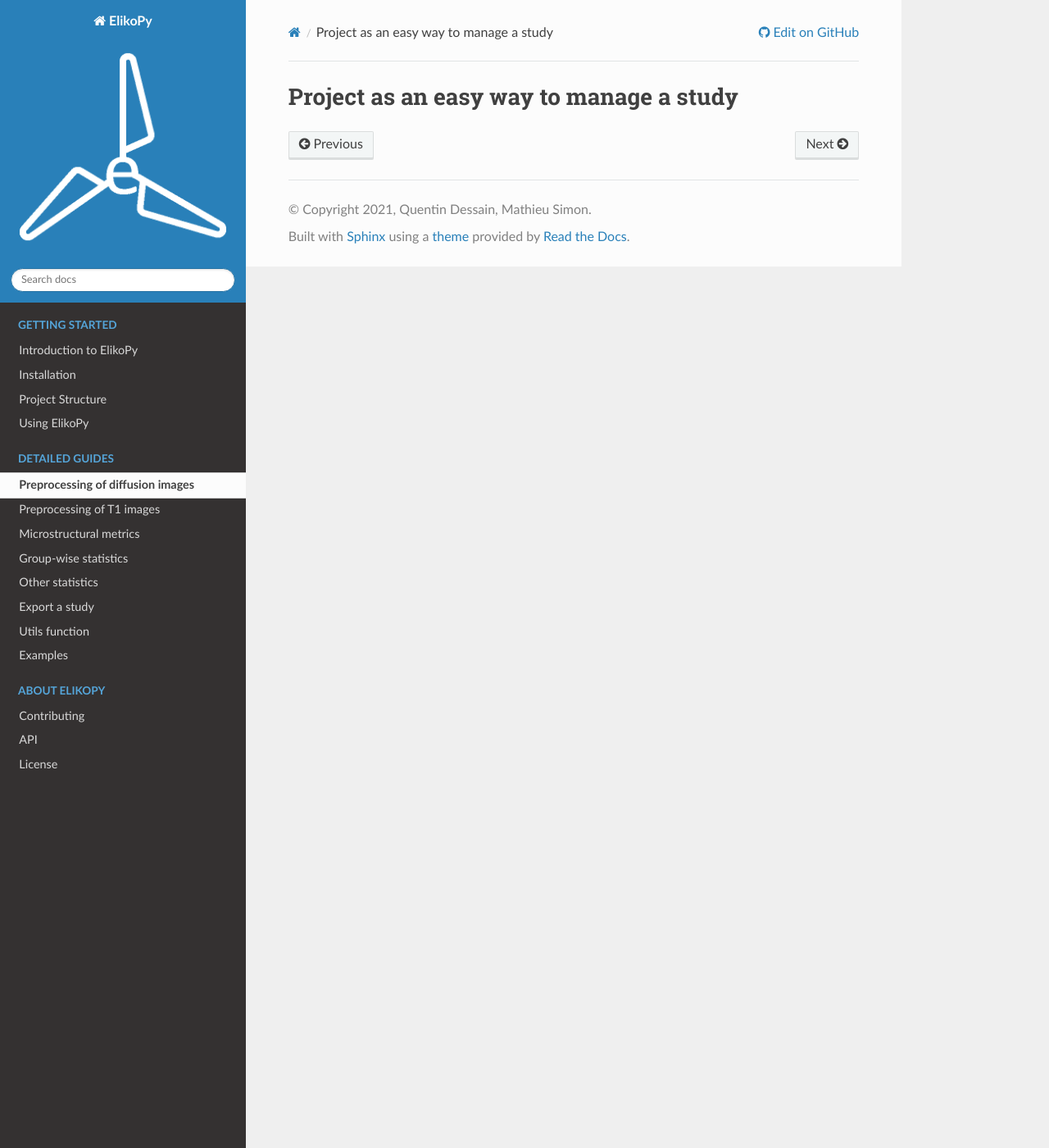
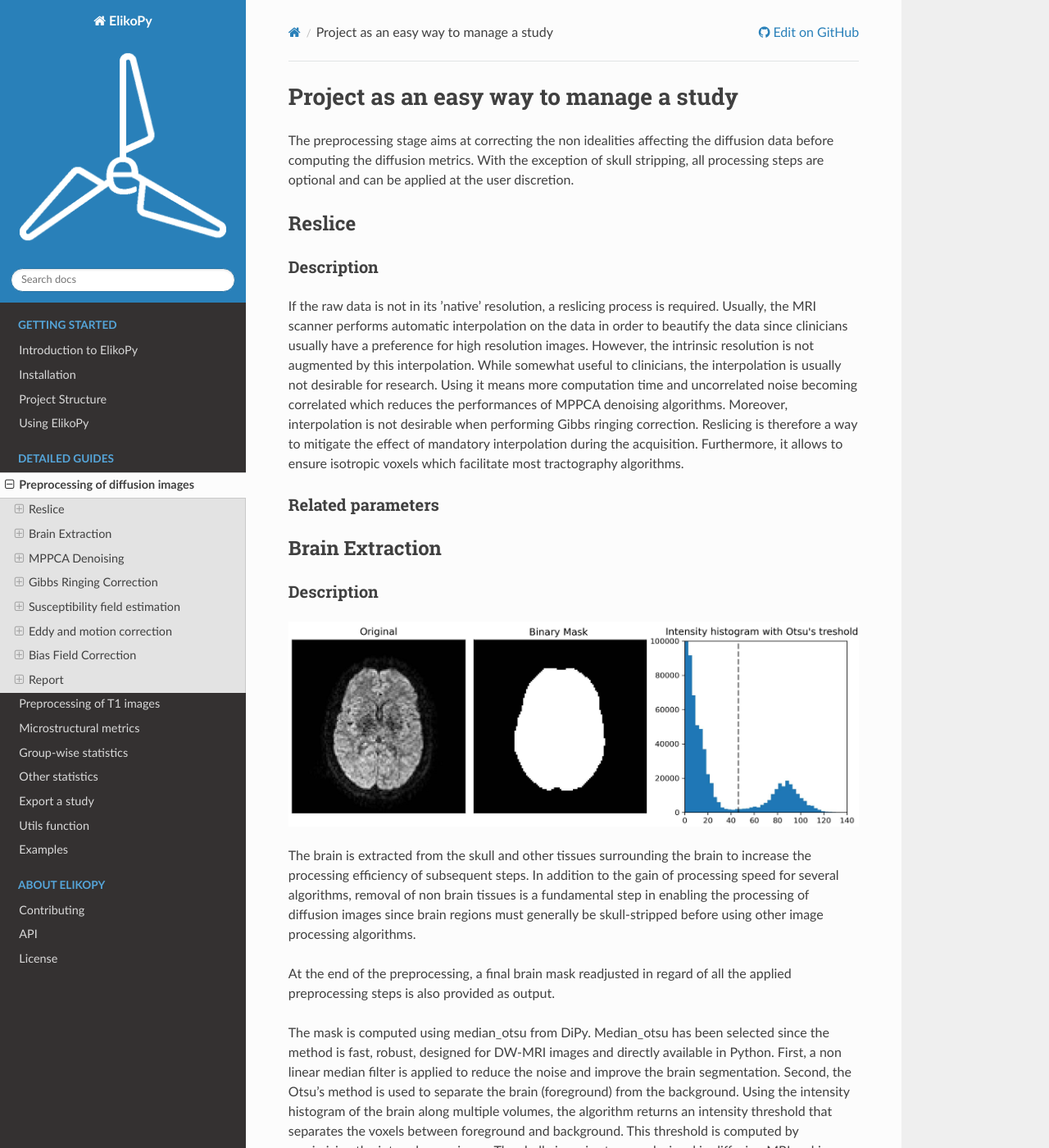
Before and after one commit to Hyedryn/elikopy, a Sphinx documentation site: the page built from docs/preprocessing_dmri.rst, in a window 1280 px wide and 1400 px high. Shown: the whole window at 82% size. Built offline with Sphinx 7.4.7 and the Read the Docs theme 2.0.0, drawn with Linux system fonts in a browser that asks for light colours; some of the changed text lies outside the part shown.

Commit message:
Doc dmri preproc part 1

```diff
--- a/docs/preprocessing_dmri.rst
+++ b/docs/preprocessing_dmri.rst
@@ -3,3 +3,151 @@
 ========================================
 Project as an easy way to manage a study
 ========================================
+
+The preprocessing stage aims at correcting the non idealities affecting the diffusion data
+before computing the diffusion metrics. With the exception of skull stripping, all processing steps are optional and can be applied at the
+user discretion.
+
+-------
+Reslice
+-------
+
+Description
+^^^^^^^^^^^
+
+If the raw data is not in its ’native’ resolution, a reslicing process is required. Usually, the
+MRI scanner performs automatic interpolation on the data in order to beautify the data
+since clinicians usually have a preference for high resolution images. However, the intrinsic
+resolution is not augmented by this interpolation. While somewhat useful to clinicians, the
+interpolation is usually not desirable for research. Using it means more computation time
+and uncorrelated noise becoming correlated which reduces the performances of MPPCA
+denoising algorithms. Moreover, interpolation is not desirable when performing Gibbs
+ringing correction. Reslicing is therefore a way to mitigate the
+effect of mandatory interpolation during the acquisition. Furthermore, it allows to ensure
+isotropic voxels which facilitate most tractography algorithms.
+
+
+Related parameters
+^^^^^^^^^^^^^^^^^^
+
+
+----------------
+Brain Extraction
+----------------
+
+Description
+^^^^^^^^^^^
+
+.. image:: pictures/preproc_bet.jpg
+	:width: 800
+	:alt: Original b0 images and binary mask obtained with using median_otsu are shown in the left and middle panels, while the thresholded histogram used by median otsu is shown in the right panel.
+
+The brain is extracted from the skull and other tissues surrounding the brain to increase
+the processing efficiency of subsequent steps. In addition to the gain of processing speed
+for several algorithms, removal of non brain tissues is a fundamental step in enabling
+the processing of diffusion images since brain regions must generally be skull-stripped before using
+other image processing algorithms.
+
+At the end of the preprocessing, a final brain mask readjusted in regard of all the applied
+preprocessing steps is also provided as output.
+
+The mask is computed using median_otsu from DiPy. Median_otsu has
+been selected since the method is fast, robust, designed for DW-MRI images and directly
+available in Python. First, a non linear median filter is applied to reduce the noise and
+improve the brain segmentation. Second, the Otsu’s method is used to
+separate the brain (foreground) from the background. Using the intensity histogram of the
+brain along multiple volumes, the algorithm returns an intensity threshold that separates
+the voxels between foreground and background. This threshold is computed by maximizing
+the inter-class variance. The skull gives rise to a weak signal in diffusion MRI making this
+technique possible, however it is not applicable on T1 images. It is noteworthy that the
+performance and quality of the image extraction tools depend on the quality of the MR
+images, therefore the first computed mask (before correction) is dilated using mathematical
+morphology.
+
+Related parameters
+^^^^^^^^^^^^^^^^^^
+
+
+---------------
+MPPCA Denoising
+---------------
+
+Description
+^^^^^^^^^^^
+
+.. image:: pictures/preproc_mppca.jpg
+	:width: 800
+	:alt: Original and denoised b0 images are shown in the left and middle panels, while the difference between these images is shown in the right panel. An unstructured spatial distribution of the right image indicates extraction of random thermal noise.
+
+To reduce Rician noise typically found in MR images, the input images are denoised
+using the Marchenko-Pastur PCA technique as implemented in DiPy. Since the noise in
+diffusion data is spatially dependent in the case of multichannel receive coils, Principal component analysis of Marchenko-Pastur (MPPCA) noise-only
+distribution provides an accurate and fast method of noise evaluation and reduction. This methods has been chosen since it is a fast denoising algorithm
+that does not blur the image or create artifact.
+
+Related parameters
+^^^^^^^^^^^^^^^^^^
+
+
+------------------------
+Gibbs Ringing Correction
+------------------------
+
+Description
+^^^^^^^^^^^
+
+.. image:: pictures/preproc_gibbs.jpg
+	:width: 800
+	:alt: Gibbs ringing correction, uncorrected and b0 images corrected for Gibbs ringing are shown in the left and middle panels, while the difference between these images is shown in the right panel. Gibbs ringing artifacts typically occur at interfaces with sharp changes in intensity.
+
+
+In general, in the context of diffusion-weighted imaging, derived diffusion-based estimates
+are greatly affected by Gibbs oscillations. To correct for this,
+gibbs_removal from DiPy is used. This algorithm models the truncation of k-space as a
+convolution with a sinc-function in the image space. The severity of ringing artifacts thus
+depends on how the sampling of the sinc function occurs. The gibbs_removal function
+reinterpolate the image based on local, subvoxel-shifts to sample the ringing pattern at
+the zero-crossings of the oscillating sinc-function.
+
+Related parameters
+^^^^^^^^^^^^^^^^^^
+
+-------------------------------
+Susceptibility field estimation
+-------------------------------
+
+Description
+^^^^^^^^^^^
+
+Related parameters
+^^^^^^^^^^^^^^^^^^
+
+--------------------------
+Eddy and motion correction
+--------------------------
+
+Description
+^^^^^^^^^^^
+
+Related parameters
+^^^^^^^^^^^^^^^^^^
+
+---------------------
+Bias Field Correction
+---------------------
+
+Description
+^^^^^^^^^^^
+
+Related parameters
+^^^^^^^^^^^^^^^^^^
+
+------
+Report
+------
+
+Description
+^^^^^^^^^^^
+
+Related parameters
+^^^^^^^^^^^^^^^^^^
```
Also changed, not shown: docs/pictures/preproc_bet.jpg (added), docs/pictures/preproc_gibbs.jpg (added), docs/pictures/preproc_mppca.jpg (added).
